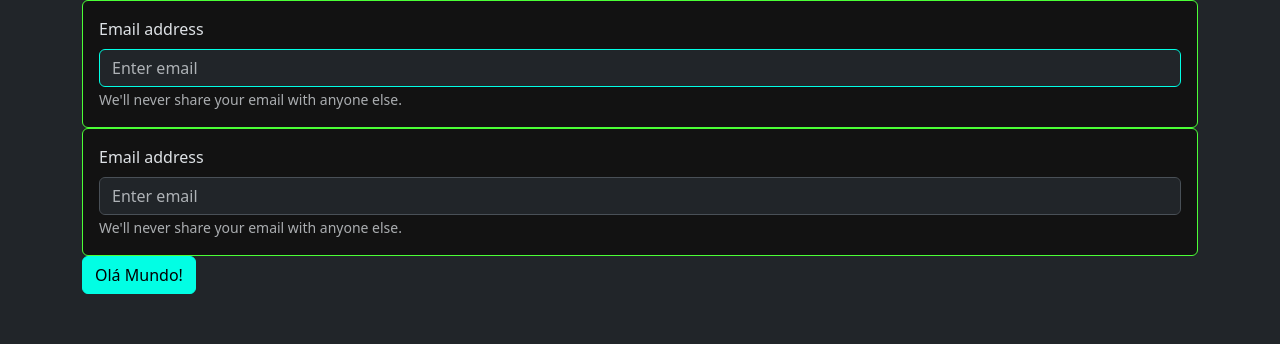
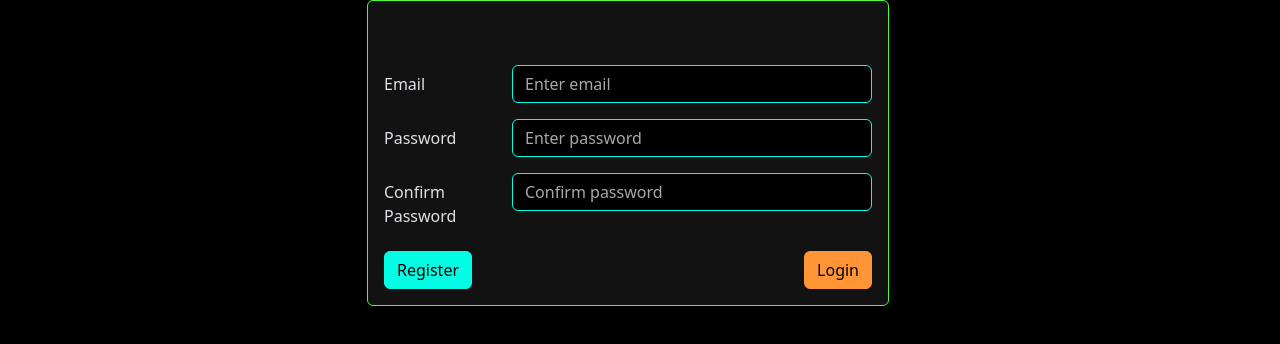
Before and after one commit to Emileeem/codePad, a React (Create React App) app in the folder front/: page / in a window 1280 px wide. Shown: the top 344 px of the page. Built offline with nearby package versions, Linux system fonts and the light colour scheme.

Commit message:
styling and login/register

```diff
--- a/front/src/App.scss
+++ b/front/src/App.scss
@@ -1 +1 @@
-@import "custom"
+@import "Custom"
--- /dev/null
+++ b/front/src/components/CardLoginRegister/index.js
@@ -0,0 +1,17 @@
+import Col from "react-bootstrap/Col";
+import Form from "react-bootstrap/Form";
+import Row from "react-bootstrap/Row";
+import Card from "react-bootstrap/Card";
+
+export function CardLoginRegister({ title, children }) {
+  return (
+    <Card bg="dark" border="success" column sm="3">
+      <Card.Body>
+      <Card.Title className="text-center mb-5">
+        {title}
+      </Card.Title>
+        {children}
+      </Card.Body>
+    </Card>
+  );
+}
--- a/front/src/components/Login/index.js
+++ b/front/src/components/Login/index.js
@@ -1,22 +1,22 @@
-import Card from "react-bootstrap/Card";
 import Form from "react-bootstrap/Form";
-import styles from "./styles.module.scss"
+import styles from "./styles.module.scss";
 
 export function Login() {
   return (
-    <Card bg="dark" border="success">
-      <Card.Body>
     <Form>
       <Form.Group>
         <Form.Label>Email address</Form.Label>
 
-            <Form.Control className={styles.inputEmail} type="email" placeholder="Enter email" variant="success" />
+        <Form.Control
+          className={styles.inputEmail}
+          type="email"
+          placeholder="Enter email"
+          variant="success"
+        />
         <Form.Text className="text-muted">
           We'll never share your email with anyone else.
         </Form.Text>
       </Form.Group>
     </Form>
-      </Card.Body>
-    </Card>
   );
 }
--- a/front/src/components/Login/styles.module.scss
+++ b/front/src/components/Login/styles.module.scss
@@ -2,8 +2,8 @@
 @import "../../custom";
 
 .inputEmail{
-  border-color: map.get($theme-colors, "primary");
+  border-color: var(--bs-warning);
 }
 .inputEmail:focus{
-  border-color: map.get($theme-colors, "primary");
+  border-color: var(--bs-primary);
 }
--- a/front/src/components/Register/index.js
+++ b/front/src/components/Register/index.js
@@ -1,21 +1,34 @@
-import Card from "react-bootstrap/Card";
+import Col from "react-bootstrap/Col";
 import Form from "react-bootstrap/Form";
+import Row from "react-bootstrap/Row";
 
 export function Register() {
   return (
-    <Card bg="dark" border="success">
-      <Card.Body>
-        <Form>
-          <Form.Group>
-            <Form.Label>Email address</Form.Label>
-
-            <Form.Control type="email" placeholder="Enter email" variant="success" />
-            <Form.Text className="text-muted">
-              We'll never share your email with anyone else.
-            </Form.Text>
-          </Form.Group>
-        </Form>
-      </Card.Body>
-    </Card>
+    <Form>
+      <Form.Group as={Row} className="mb-3">
+        <Form.Label column sm="3">
+          Email
+        </Form.Label>
+        <Col sm="9">
+          <Form.Control type="email" placeholder="Enter email" />
+        </Col>
+      </Form.Group>
+      <Form.Group as={Row} className="mb-3">
+        <Form.Label column sm="3">
+          Password
+        </Form.Label>
+        <Col sm="9">
+          <Form.Control type="password" placeholder="Enter password" />
+        </Col>
+      </Form.Group>
+      <Form.Group as={Row} className="mb-3">
+        <Form.Label column sm="3">
+          Confirm Password
+        </Form.Label>
+        <Col sm="9">
+          <Form.Control type="password" placeholder="Confirm password" />
+        </Col>
+      </Form.Group>
+    </Form>
   );
 }
--- a/front/src/custom.scss
+++ b/front/src/custom.scss
@@ -8,4 +8,8 @@ $theme-colors: (
   );
 
 @import '~bootstrap/scss/bootstrap';
+[data-bs-theme="dark"] {
+  --bs-body-bg: var(--bs-black);
+  --bs-border-color: var(--bs-primary);
+};
 //'warning': #FF9535
--- a/front/src/pages/LoginPage/index.js
+++ b/front/src/pages/LoginPage/index.js
@@ -1,14 +1,31 @@
 import Button from 'react-bootstrap/Button';
+import Container from 'react-bootstrap/Container';
+import Row from 'react-bootstrap/Row';
+import Col from 'react-bootstrap/Col';
 import { Login } from '../../components/Login';
 import { Register } from '../../components/Register';
+import { CardLoginRegister } from '../../components/CardLoginRegister';
+import { useState } from 'react';
 
 export function LoginPage()
 {
+  const [toggleCard, setToggleCard] = useState(false);
+
+  const handleButton = () => setToggleCard(!toggleCard);
+
   return(
     <>
-      <Login/>
-      <Register/>
-      <Button variant='primary'>Olá Mundo!</Button>
+      <Container as={Row} fluid className='justify-content-center'>
+        <Col sm={"6"} className='d-block justify-content-end'>
+        <CardLoginRegister>
+          {toggleCard ? <Login/> : <Register/>}
+          <div className='d-flex justify-content-between'>
+            <Button>{toggleCard ? "Login" : "Register"}</Button>
+            <Button variant="warning" onClick={handleButton}>{toggleCard ? "Register" : "Login"}</Button>
+          </div>
+        </CardLoginRegister>
+        </Col>
+      </Container>
     </>
   )
 }
```
Lines whose indentation alone changed are shown as unchanged.
